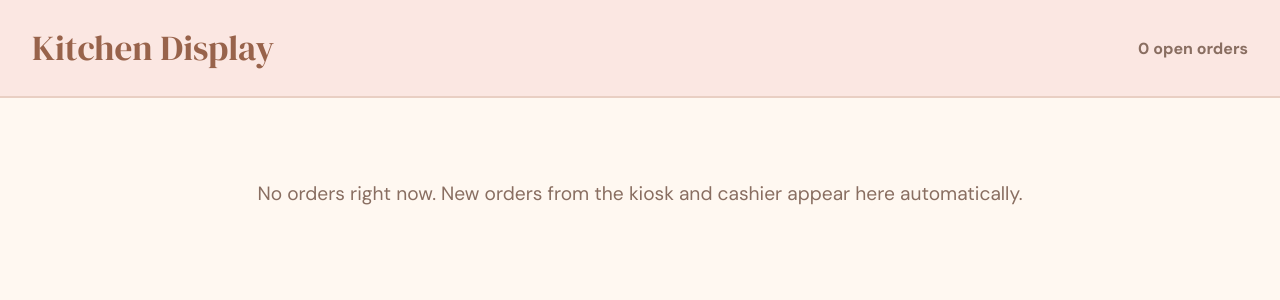
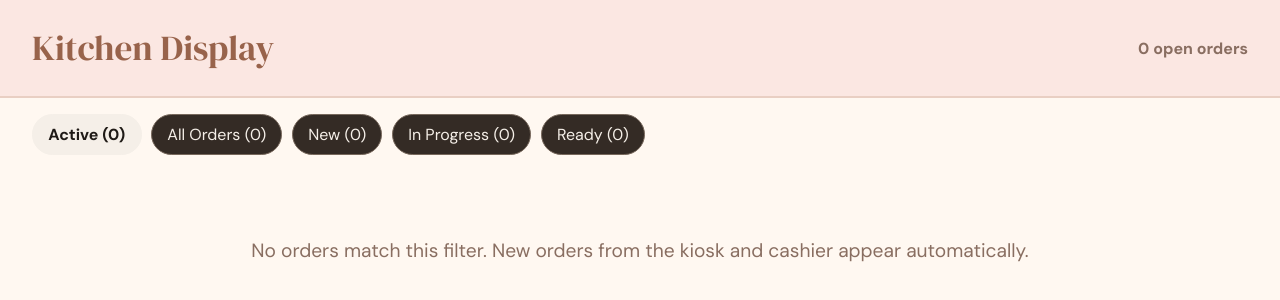
Before and after one commit to CSCE-331-Fall-2026-901-912/project3-Cone-Patel-Ravisankar-Sriramasubramanian-Tran, a React (Vite) app: page /kitchen in a window 1280 px wide. Shown: the top 300 px of the page. Built offline with nearby package versions, Linux system fonts and the light colour scheme.

Commit message:
Added kitchen order status filter

```diff
--- a/src/styles.css
+++ b/src/styles.css
@@ -1348,3 +1348,15 @@ h1, h2, .hub-card-title {
     gap: 1rem;
   }
 }
+
+.kitchen-filters { display: flex; gap: 0.6rem; flex-wrap: wrap; padding: 1rem 2rem 0; }
+
+.kitchen-filter-btn { border: 1px solid #77685c; border-radius: 999px; background: #342b25; color: #f5efe8; padding: 0.55rem 0.95rem; cursor: pointer; font: inherit; }
+
+.kitchen-filter-btn:hover { background: #493b32; }
+
+.kitchen-filter-btn.selected { background: #f5efe8; color: #1f1a16; border-color: #f5efe8; font-weight: 700; }
+
+.kitchen-filter-btn:focus-visible { outline: 3px solid #e5b86b; outline-offset: 2px; }
+
+.ticket-ready { border-top-color: var(--success); }
--- a/src/views/KitchenDisplay.jsx
+++ b/src/views/KitchenDisplay.jsx
@@ -1,11 +1,16 @@
 import { useEffect, useState } from "react";
-import { getActiveOrders, getRecentlyReady, updateStatus, ORDER_KEYS } from "../data/orders.js";
+import { getAllOrders, getRecentlyReady, updateStatus, ORDER_KEYS } from "../data/orders.js";
 import { useLive } from "../data/store.js";
 
 // Shows every order that still needs to be made, oldest first.
 // Staff tap "Start" when they begin a ticket and "Mark Ready" when it's done.
 export default function KitchenDisplay() {
-  const orders = useLive(getActiveOrders, ORDER_KEYS);
+  const allOrders = useLive(getAllOrders, ORDER_KEYS);
+  const [statusFilter, setStatusFilter] = useState("active");
+  const orders = allOrders.filter((order) =>
+    statusFilter === "all" ? true : statusFilter === "active" ? order.status !== "ready" : order.status === statusFilter
+  );
+  const openCount = allOrders.filter((order) => order.status !== "ready").length;
   const ready = useLive(getRecentlyReady, ORDER_KEYS);
   const [now, setNow] = useState(Date.now());
 
@@ -20,12 +25,26 @@ export default function KitchenDisplay() {
       <header className="kitchen-header">
         <h1>Kitchen Display</h1>
         <p>
-          {orders.length} open {orders.length === 1 ? "order" : "orders"}
+          {openCount} open {openCount === 1 ? "order" : "orders"}
         </p>
       </header>
 
+      <div className="kitchen-filters" role="group" aria-label="Filter orders by status">
+        {[
+          ["active", "Active"],
+          ["all", "All Orders"],
+          ["new", "New"],
+          ["in-progress", "In Progress"],
+          ["ready", "Ready"],
+        ].map(([value, label]) => (
+          <button key={value} type="button" className={`kitchen-filter-btn ${statusFilter === value ? "selected" : ""}`} aria-pressed={statusFilter === value} onClick={() => setStatusFilter(value)}>
+            {label} ({allOrders.filter((o) => value === "all" || (value === "active" ? o.status !== "ready" : o.status === value)).length})
+          </button>
+        ))}
+      </div>
+
       {orders.length === 0 ? (
-        <p className="kitchen-empty">No orders right now. New orders from the kiosk and cashier appear here automatically.</p>
+        <p className="kitchen-empty">No orders match this filter. New orders from the kiosk and cashier appear automatically.</p>
       ) : (
         <section className="ticket-grid" aria-label="Open orders" aria-live="polite">
           {orders.map((order) => (
@@ -60,7 +79,7 @@ function Ticket({ order, now }) {
   const inProgress = order.status === "in-progress";
 
   return (
-    <article className={`ticket ${inProgress ? "ticket-progress" : ""}`}>
+    <article className={`ticket ${inProgress ? "ticket-progress" : ""} ${order.status === "ready" ? "ticket-ready" : ""}`}>
       <header className="ticket-header">
         <h2>#{order.number}</h2>
         <span className={`timer timer-${urgency}`} aria-label={`Waiting ${minutes} minutes`}>
@@ -68,7 +87,7 @@ function Ticket({ order, now }) {
         </span>
       </header>
       <p className="ticket-status">
-        {inProgress ? "In progress" : "New"} · {order.source}
+        {order.status === "ready" ? "Ready" : inProgress ? "In progress" : "New"} · {order.source}
       </p>
 
       <ul className="ticket-items">
@@ -89,7 +108,11 @@ function Ticket({ order, now }) {
         ))}
       </ul>
 
-      {inProgress ? (
+      {order.status === "ready" ? (
+        <button className="btn btn-primary btn-block" onClick={() => updateStatus(order.number, "in-progress")}>
+          Recall
+        </button>
+      ) : inProgress ? (
         <button className="btn btn-success btn-block" onClick={() => updateStatus(order.number, "ready")}>
           Mark Ready
         </button>
```
